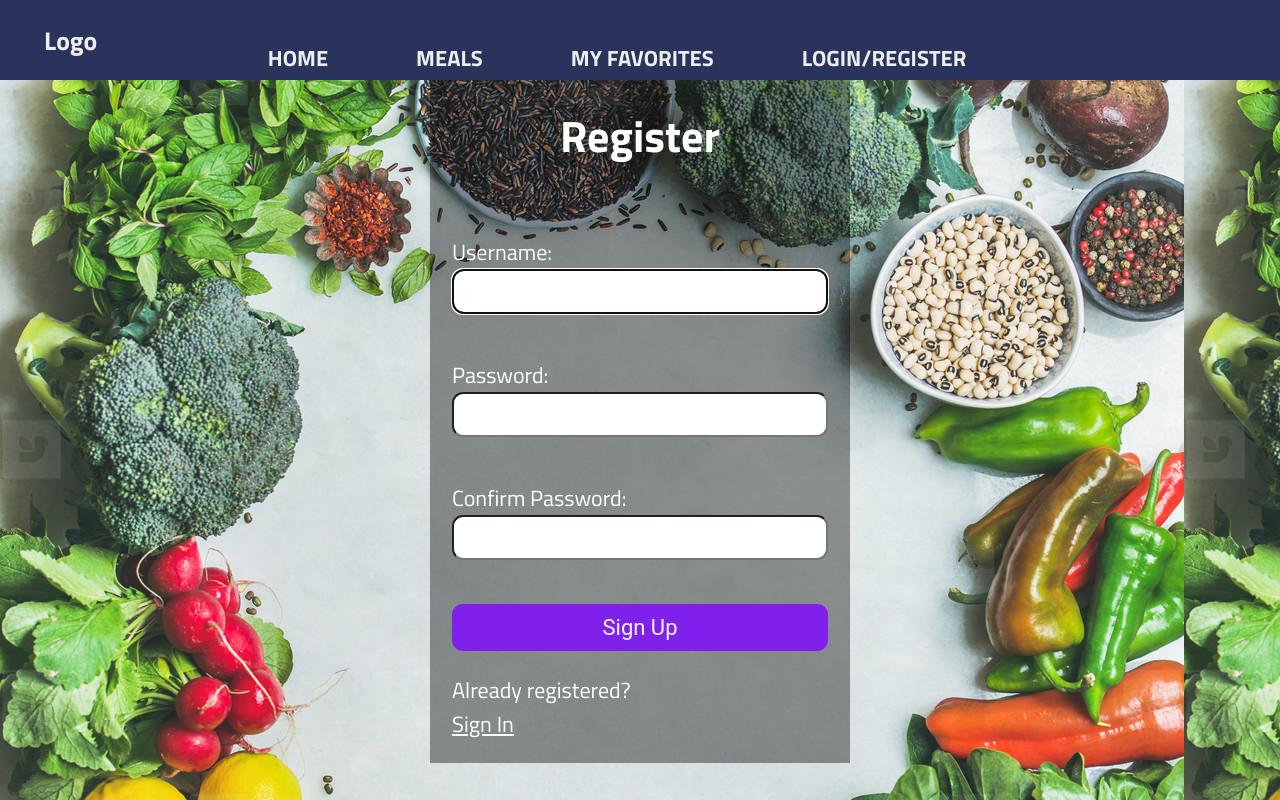
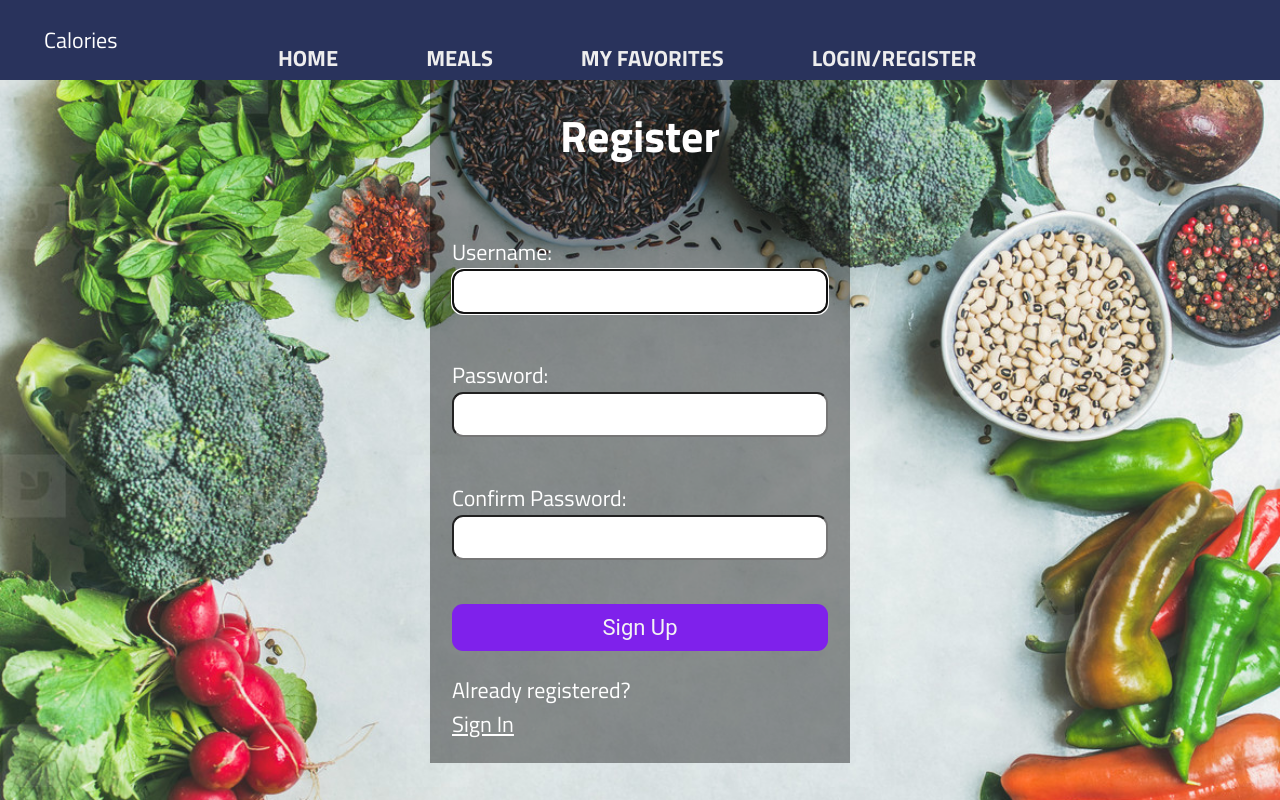
Before and after one commit to Eduardo5011/calorie-intake, a React (Create React App) app: page /register in a window 1280 px wide. Built offline with nearby package versions, Linux system fonts and the light colour scheme.

Commit message:
'updated'

```diff
--- a/src/components/navbar/Navbar.jsx
+++ b/src/components/navbar/Navbar.jsx
@@ -28,9 +28,9 @@ const Navbar = () => {
 
   return (
     <header>
-      <h3 to="/home">Logo</h3>
+      <Link className="home" as={Link} to="/home">Calories</Link>
       <nav ref={navRef}>
-        <Link as={Link} to="/home">
+        <Link as={Link} to="/login">
           Home
         </Link>
         <Link as={Link} to="/mealInput">
--- a/src/components/navbar/navbar.css
+++ b/src/components/navbar/navbar.css
@@ -47,7 +47,14 @@ header .nav-btn {
     visibility: hidden;
     opacity: 0;
     font-size: 1.8rem;
+
 }
+
+.home {
+    text-decoration: none;
+}
+
+
 
 @media only screen and (max-width: 1024px) {
     header .nav-btn {
--- a/src/components/register.css
+++ b/src/components/register.css
@@ -8,12 +8,6 @@ html {
     color: #fff;
 }
 
-body {
-
-    background-image: url("../images/veggies.jpg");
-    background-repeat: fixed;
-
-}
 
 .App {
   display: flex;
--- a/src/index.css
+++ b/src/index.css
@@ -1,229 +1,7 @@
-/* * {
-  margin: 0;
-  padding: 0;
+body {
+
+  background-image: url("../src/images/veggies.jpg");
+  background-repeat: no-repeat;
+  background-size: cover;
+
 }
-
-body {
-  font-family: "Roboto", sans-serif;
-  background-color: #f3f3f3;
-}
-
-.App {
-  display: flex;
-  align-items: center;
-  flex-direction: column;
-}
-
-section {
-  margin: 2rem 0 1rem 0;
-}
-
-.controls {
-  display: flex;
-  align-items: center;
-  flex-direction: column;
-}
-
-input {
-  text-align: center;
-  padding: 0.5rem;
-  margin-bottom: 1rem;
-}
-
-button {
-  width: 100%;
-  padding: 0.5rem 1rem;
-  background-color: #7f21eb;
-  color: #f3f3f3;
-  border: none;
-  font-family: "Roboto", sans-serif;
-  font-size: 1rem;
-}
-
-button:hover {
-  background-color: #6c13d1;
-  cursor: pointer;
-}
-
-main {
-  display: flex;
-  flex-direction: column;
-  align-items: center;
-}
-
-h1 {
-  text-align: center;
-  margin-bottom: 2rem;
-}
-
-.nutrients ul {
-  display: flex;
-  width: 35rem;
-  justify-content: space-evenly;
-}
-
-.meals {
-  display: flex;
-}
-
-img {
-  width: 100%;
-  margin-bottom: 1rem;
-}
-
-article {
-  display: flex;
-  flex-direction: column;
-  padding: 2rem;
-  margin: 0 1rem;
-  max-width: 300px;
-  box-shadow: 0 4px 8px 2px rgba(77, 77, 77, 0.15);
-}
-
-ul {
-  list-style: none;
-}
-
-.instructions {
-  font-size: 0.9rem;
-  margin-bottom: 1rem;
-}
-
-a {
-  text-decoration: none;
-  background-color: #7f21eb;
-  color: #f3f3f3;
-  width: fit-content;
-  padding: 0.5rem 1rem;
-}
-
-a:hover {
-  background-color: #6c13d1;
-  cursor: pointer;
-}
-
-@media only screen and (max-width: 1024px) {
-  .meals {
-    flex-direction: column;
-    align-items: center;
-  }
-
-  .nutrients ul {
-    display: flex;
-    flex-direction: column;
-    align-items: center;
-    width: 100%;
-  }
-} */
-
-
-
-
-
-/*
-.box {
-  display: flex;
-  align-items: center;
-  flex-direction: column;
-}
-
-section {
-  margin: 2rem 0 1rem 0;
-}
-
-.controls {
-  display: flex;
-  align-items: center;
-  flex-direction: column;
-}
-
-input {
-  text-align: center;
-  padding: 0.5rem;
-  margin-bottom: 1rem;
-}
-
-button {
-  padding: 0.5rem 1rem;
-  background-color: #7f21eb;
-  color: #f3f3f3;
-  border: none;
-  font-family: "Roboto", sans-serif;
-  font-size: 1rem;
-}
-
-button:hover {
-  cursor: pointer;
-  background-color: #6a0fd3;
-}
-
-main {
-  display: flex;
-  flex-direction: column;
-  align-items: center;
-}
-
-h1 {
-  text-align: center;
-  margin-bottom: 2rem;
-}
-
-.nutrients ul {
-  display: flex;
-  width: 35rem;
-  justify-content: space-evenly;
-}
-
-ul {
-  list-style: none;
-}
-
-.meals {
-  display: flex;
-}
-
-img {
-  width: 100%;
-  margin-bottom: 1rem;
-}
-
-article {
-  display: flex;
-  flex-direction: column;
-  padding: 2rem;
-  margin: 0 1rem;
-  max-width: 18rem;
-  box-shadow: 0 4px 8px 2px rgba(77, 77, 77, 0.15);
-}
-
-.instructions {
-  font-size:0.9rem;
-  margin-bottom: 1rem;
-}
-
-a {
-  text-decoration: none;
-  background-color: #6a0fd3;
-  color: #f3f3f3;
-  width: fit-content;
-  padding: 0.5rem 1rem;
-}
-
-a:hover {
-  cursor: pointer;
-  background-color: #6a0fd3;
-}
-
-@media only screen and (max-width: 550px) {
-  .meals {
-      flex-direction: column;
-      align-items: center;
-  }
-
-  .nutrients ul {
-      display: flex;
-      flex-direction: column;
-      align-items: center;
-      width: 100%;
-  }
-} */
```
Also changed, not shown: src/App.js (+9 -17 lines).
